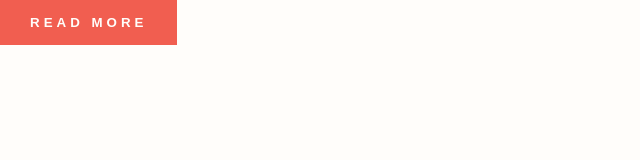
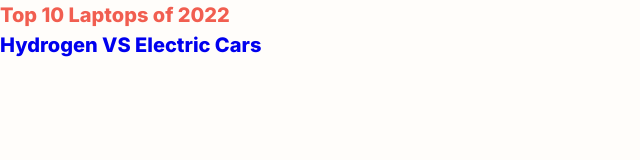
Before and after one commit to vamcyellapu/news-homepage, a plain HTML site: page index.html in a window 1280 px wide. Shown: the whole page, without its empty margins (0-640 px from the left). Drawn offline with Linux system fonts and the light colour scheme.

Commit message:
build the link component

```diff
--- a/index.html
+++ b/index.html
@@ -15,7 +15,8 @@
 </head>
 <body>
 
-<button class="btn">Read more</button>
+ <a href="#" class="link--primary"><h3>Top 10 Laptops of 2022</h3></a>
+ <a href="#" class="link--secondary"><h3>Hydrogen VS Electric Cars</h3></a>
   <!-- Home
   New
   Popular
--- a/scss/styles.scss
+++ b/scss/styles.scss
@@ -38,6 +38,7 @@ h2{
 h3{
     font-size: 2rem;
     font-weight: 900;
+
 }
 
 @media screen and (min-width: 768px ) {
@@ -60,3 +61,16 @@ background-color: $soft-red;
 color: $off-white ;
 border: none;
 }
+
+// links
+.link--primary,.link--secondary{
+text-decoration: none;
+
+}
+
+.link--primary:hover h3{
+color: $soft-red;
+}
+.link--secondary:hover h3{
+    color: $soft-orange;
+}
```
Also changed, not shown: components/link component.html (added, +3 -0 lines), css/styles.css, 1 other file.
